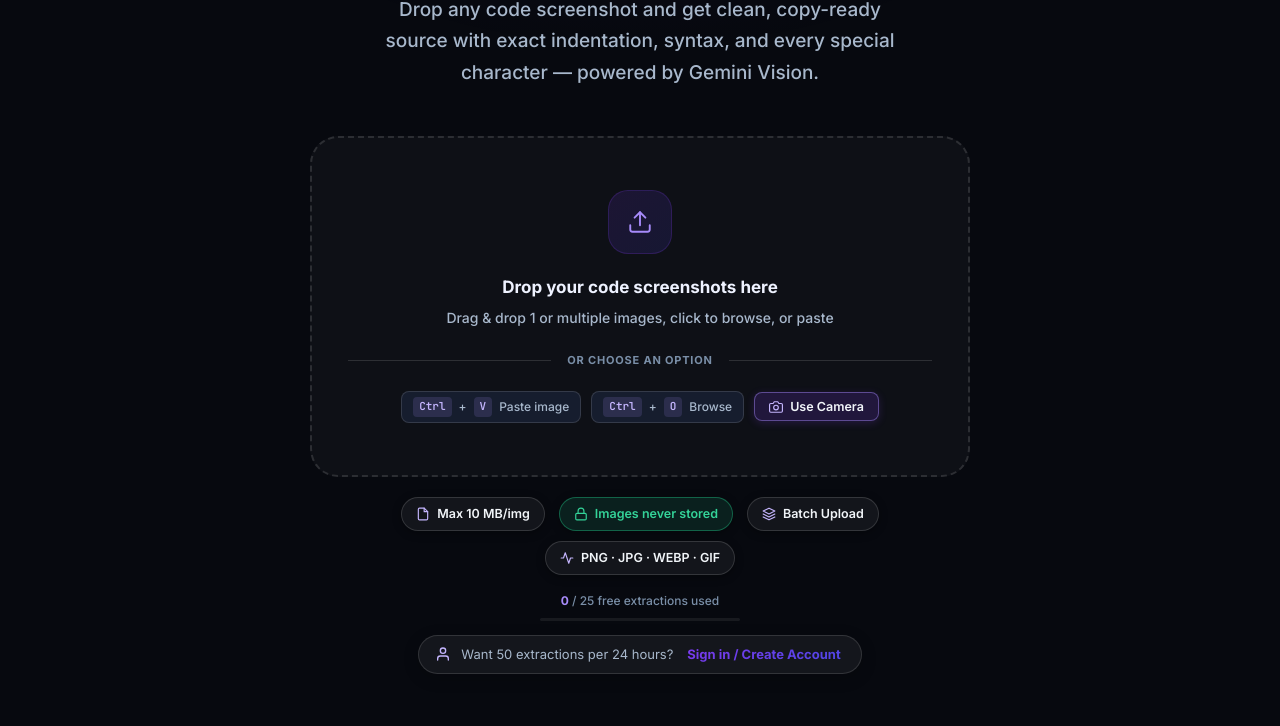
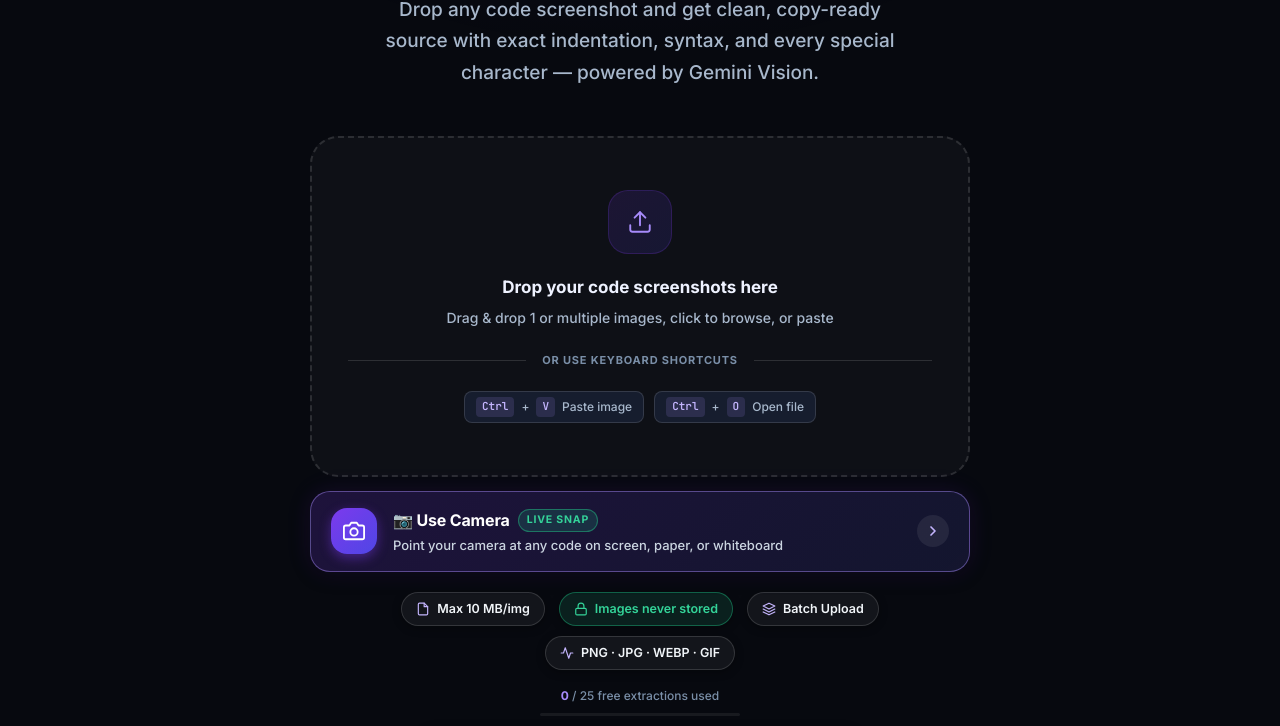
Before and after one commit to skullmubashir5656-bot/Code-Snapper, a website: page index.html in a window 1280 px wide. Shown: the part 321-1047 px from the top of the page. Drawn offline with nearby package versions, Linux system fonts and the light colour scheme.

Commit message:
Use lens fix

```diff
--- a/app.js
+++ b/app.js
@@ -2375,10 +2375,27 @@ function bindEvents() {
   });
 
   /* ── Camera Lens Actions ── */
+  function isMobilePlatform() {
+    return /Android|webOS|iPhone|iPad|iPod|BlackBerry|IEMobile|Opera Mini/i.test(navigator.userAgent) ||
+      (window.matchMedia && window.matchMedia('(max-width: 768px)').matches && ('ontouchstart' in window || navigator.maxTouchPoints > 0));
+  }
+
   if (els.openCameraBtn) {
     els.openCameraBtn.addEventListener('click', e => {
       e.stopPropagation();
-      startCamera('environment');
+      if (isMobilePlatform() && els.cameraFileInput) {
+        // On mobile devices (iOS Safari, Android Chrome, etc.), trigger native phone camera directly
+        els.cameraFileInput.click();
+      } else {
+        // On desktop / webcam devices, open live camera viewfinder modal
+        startCamera('environment');
+      }
+    });
+    els.openCameraBtn.addEventListener('keydown', e => {
+      if (e.key === 'Enter' || e.key === ' ') {
+        e.preventDefault();
+        els.openCameraBtn.click();
+      }
     });
   }
   if (els.cameraModalClose) {
--- a/index.html
+++ b/index.html
@@ -123,16 +123,34 @@
       <p class="upload-desc">Drag &amp; drop 1 or multiple images, click to browse, or paste</p>
 
       <div class="upload-divider" aria-hidden="true">
-        <span>or choose an option</span>
+        <span>or use keyboard shortcuts</span>
       </div>
 
-      <div class="upload-shortcuts" aria-label="Upload options and shortcuts">
+      <div class="upload-shortcuts" aria-label="Keyboard shortcuts">
         <span class="kbd-tag"><kbd>Ctrl</kbd>+<kbd>V</kbd> Paste image</span>
-        <span class="kbd-tag"><kbd>Ctrl</kbd>+<kbd>O</kbd> Browse</span>
-        <button type="button" class="upload-camera-btn" id="open-camera-btn" aria-label="Use device camera to capture code">
-          <svg xmlns="http://www.w3.org/2000/svg" viewBox="0 0 24 24" fill="none" stroke="currentColor" stroke-width="2" stroke-linecap="round" stroke-linejoin="round" aria-hidden="true"><path d="M23 19a2 2 0 0 1-2 2H3a2 2 0 0 1-2-2V8a2 2 0 0 1 2-2h4l2-3h6l2 3h4a2 2 0 0 1 2 2z"/><circle cx="12" cy="13" r="4"/></svg>
-          <span>Use Camera</span>
-        </button>
+        <span class="kbd-tag"><kbd>Ctrl</kbd>+<kbd>O</kbd> Open file</span>
+      </div>
+    </div>
+
+    <!-- PROMINENT CAMERA ACTION CARD -->
+    <div class="camera-action-card" id="open-camera-btn" role="button" tabindex="0" aria-label="Use camera to capture code from screen, paper, or whiteboard">
+      <div class="camera-action-icon-wrap">
+        <svg xmlns="http://www.w3.org/2000/svg" viewBox="0 0 24 24" fill="none" stroke="currentColor" stroke-width="2" stroke-linecap="round" stroke-linejoin="round" aria-hidden="true">
+          <path d="M23 19a2 2 0 0 1-2 2H3a2 2 0 0 1-2-2V8a2 2 0 0 1 2-2h4l2-3h6l2 3h4a2 2 0 0 1 2 2z"/>
+          <circle cx="12" cy="13" r="4"/>
+        </svg>
+      </div>
+      <div class="camera-action-content">
+        <div class="camera-action-title-row">
+          <span class="camera-action-title">📷 Use Camera</span>
+          <span class="camera-action-badge">Live Snap</span>
+        </div>
+        <p class="camera-action-sub">Point your camera at any code on screen, paper, or whiteboard</p>
+      </div>
+      <div class="camera-action-arrow" aria-hidden="true">
+        <svg xmlns="http://www.w3.org/2000/svg" viewBox="0 0 24 24" fill="none" stroke="currentColor" stroke-width="2.5" stroke-linecap="round" stroke-linejoin="round">
+          <polyline points="9 18 15 12 9 6"/>
+        </svg>
       </div>
     </div>
 
--- a/styles.css
+++ b/styles.css
@@ -407,34 +407,132 @@ code, pre { font-family: 'JetBrains Mono', 'Cascadia Code', 'Fira Code', monospa
   border-radius: 4px; color: var(--violet-d); font-weight: 700;
 }
 
-.upload-camera-btn {
-  display: inline-flex;
+/* ============================================================
+   PROMINENT CAMERA ACTION CARD
+   ============================================================ */
+.camera-action-card {
+  margin-top: 14px;
+  width: 100%;
+  box-sizing: border-box;
+  display: flex;
   align-items: center;
-  gap: 7px;
-  padding: 6px 14px;
-  background: rgba(124, 58, 237, 0.18);
-  border: 1px solid rgba(167, 139, 250, 0.45);
-  border-radius: var(--r-sm);
-  font-size: 12.5px;
-  color: #f1f5f9;
-  font-weight: 600;
+  gap: 16px;
+  padding: 16px 20px;
+  background: linear-gradient(135deg, rgba(124,58,237,.20) 0%, rgba(99,102,241,.14) 100%);
+  border: 1.5px solid rgba(167,139,250,.45);
+  border-radius: var(--r-xl);
   cursor: pointer;
   transition: all var(--t-base);
-  font-family: inherit;
-  box-shadow: 0 2px 8px rgba(124, 58, 237, 0.2);
-}
-.upload-camera-btn:hover {
-  background: rgba(124, 58, 237, 0.32);
-  border-color: var(--violet-d);
+  position: relative;
+  overflow: hidden;
+  box-shadow: 0 4px 18px rgba(0,0,0,.28), 0 0 24px rgba(124,58,237,.14);
+  text-align: left;
+}
+
+.camera-action-card::before {
+  content: '';
+  position: absolute;
+  inset: 0;
+  background: linear-gradient(135deg, rgba(124,58,237,.32) 0%, rgba(99,102,241,.24) 100%);
+  opacity: 0;
+  transition: opacity var(--t-base);
+}
+
+.camera-action-card:hover {
+  border-color: var(--violet);
+  transform: translateY(-2px);
+  box-shadow: 0 8px 26px rgba(124,58,237,.38), 0 0 32px rgba(124,58,237,.22);
+}
+.camera-action-card:hover::before {
+  opacity: 1;
+}
+
+.camera-action-icon-wrap {
+  width: 46px;
+  height: 46px;
+  border-radius: var(--r-lg);
+  background: var(--g-brand);
+  display: flex;
+  align-items: center;
+  justify-content: center;
+  flex-shrink: 0;
+  position: relative;
+  z-index: 1;
+  box-shadow: 0 4px 12px rgba(124,58,237,.45);
+  transition: transform var(--t-spring);
+}
+.camera-action-card:hover .camera-action-icon-wrap {
+  transform: scale(1.08) rotate(-4deg);
+}
+.camera-action-icon-wrap svg {
+  width: 22px;
+  height: 22px;
   color: #ffffff;
-  transform: translateY(-1px);
-  box-shadow: 0 4px 14px rgba(124, 58, 237, 0.4);
-}
-.upload-camera-btn svg {
-  width: 14px;
-  height: 14px;
+}
+
+.camera-action-content {
+  flex: 1;
+  position: relative;
+  z-index: 1;
+  min-width: 0;
+}
+.camera-action-title-row {
+  display: flex;
+  align-items: center;
+  gap: 8px;
+  margin-bottom: 3px;
+  flex-wrap: wrap;
+}
+.camera-action-title {
+  font-size: 16px;
+  font-weight: 700;
+  color: #ffffff;
+  letter-spacing: -0.01em;
+}
+.camera-action-badge {
+  font-size: 10.5px;
+  font-weight: 700;
+  text-transform: uppercase;
+  letter-spacing: 0.8px;
+  padding: 2px 8px;
+  border-radius: var(--r-full);
+  background: rgba(34,201,138,.16);
+  border: 1px solid rgba(34,201,138,.45);
+  color: #34d399;
+}
+.camera-action-sub {
+  font-size: 13px;
+  color: #cbd5e1;
+  font-weight: 500;
+  line-height: 1.4;
+  margin: 0;
+}
+
+.camera-action-arrow {
+  position: relative;
+  z-index: 1;
+  width: 32px;
+  height: 32px;
+  border-radius: 50%;
+  background: rgba(255,255,255,.07);
+  display: flex;
+  align-items: center;
+  justify-content: center;
+  flex-shrink: 0;
+  transition: transform var(--t-spring), background var(--t-base);
+}
+.camera-action-arrow svg {
+  width: 16px;
+  height: 16px;
   color: var(--violet-d);
-  flex-shrink: 0;
+  transition: color var(--t-base);
+}
+.camera-action-card:hover .camera-action-arrow {
+  transform: translateX(3px);
+  background: rgba(124,58,237,.35);
+}
+.camera-action-card:hover .camera-action-arrow svg {
+  color: #ffffff;
 }
 
 .upload-meta {
@@ -2170,13 +2268,27 @@ code, pre { font-family: 'JetBrains Mono', 'Cascadia Code', 'Fira Code', monospa
   }
 
   /* Camera Mobile Styles */
-  .upload-camera-btn {
-    width: 100%;
-    justify-content: center;
-    padding: 10px 16px;
-    font-size: 13.5px;
-    min-height: 44px;
-    margin-top: 4px;
+  .camera-action-card {
+    margin-top: 14px;
+    padding: 16px 14px;
+    gap: 12px;
+    border-width: 2px;
+    background: linear-gradient(135deg, rgba(124,58,237,.25) 0%, rgba(99,102,241,.18) 100%);
+    box-shadow: 0 4px 20px rgba(0,0,0,.35), 0 0 28px rgba(124,58,237,.25);
+  }
+  .camera-action-icon-wrap {
+    width: 44px;
+    height: 44px;
+  }
+  .camera-action-icon-wrap svg {
+    width: 22px;
+    height: 22px;
+  }
+  .camera-action-title {
+    font-size: 15.5px;
+  }
+  .camera-action-sub {
+    font-size: 12.5px;
   }
   .camera-modal-content {
     padding: 16px;
```
